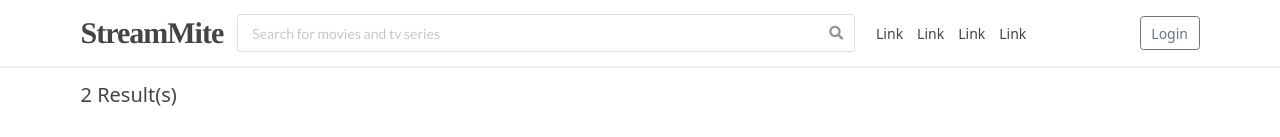
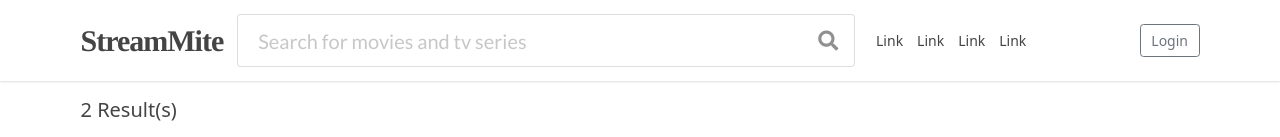
Before and after one commit to lieuk1/Streaming-Availability, a React (Create React App) app: page / in a window 1280 px wide. Shown: the top 137 px of the page. Built offline with nearby package versions, Linux system fonts and the light colour scheme; no server answers.

Commit message:
Change search bar size

```diff
--- a/src/components/Search/SearchBar.js
+++ b/src/components/Search/SearchBar.js
@@ -12,7 +12,7 @@ class SearchBar extends React.Component {
 
     render() {
         return (
-            <form onSubmit={this.onFormSubmit} className="ui form" style={{ border: '0px solid red' }}>
+            <form onSubmit={this.onFormSubmit} className="ui huge form" style={{ border: '0px solid red' }}>
                 <div className="field" style={{ border: '0px solid red' }}>
                     <div className="ui icon input">
                         <input type="text" placeholder="Search for movies and tv series"
```
